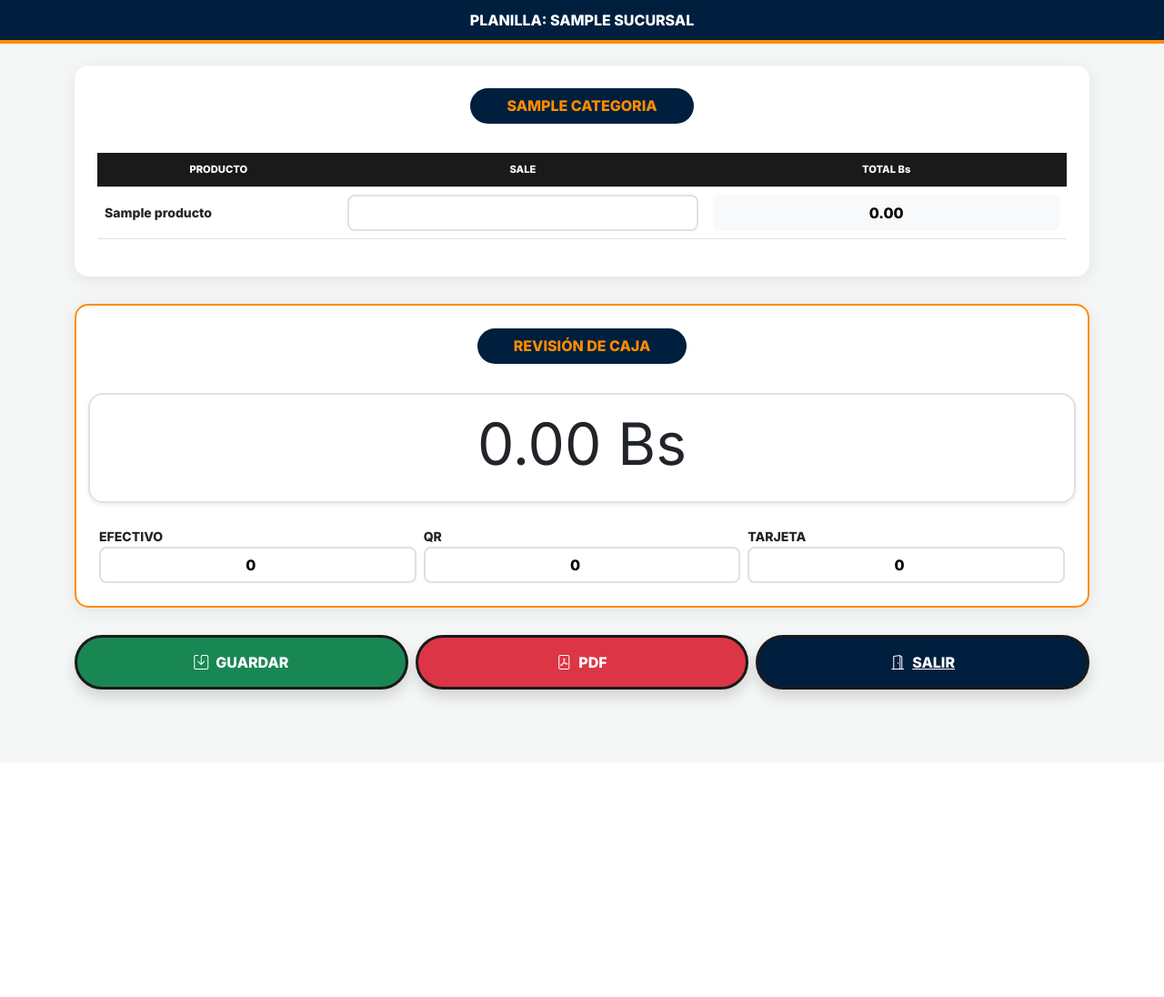
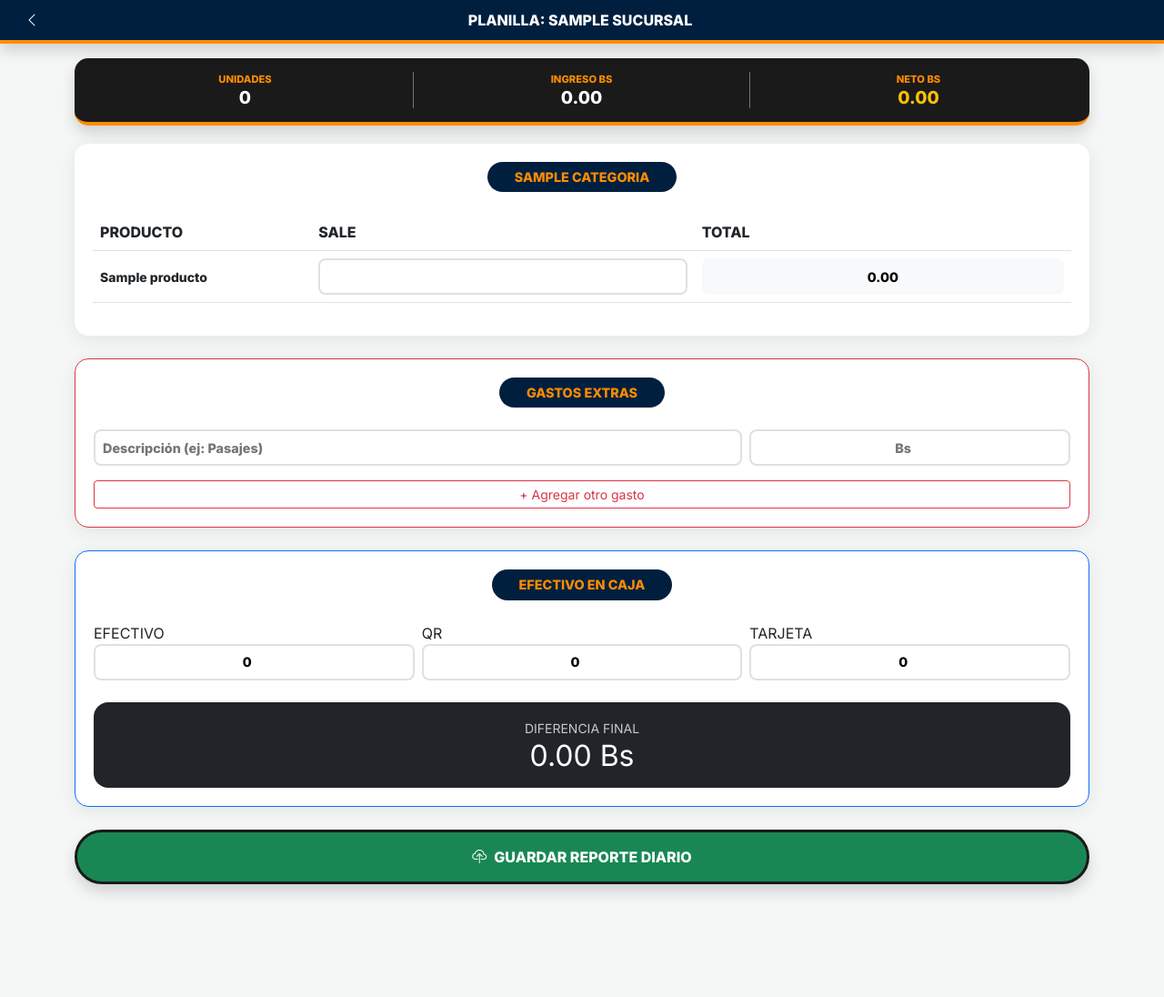
Before and after one commit to lirikoo/inventario-saltenieria, a Django app: page /productos/?sucursal_id=1 in a window 1280 px wide. Shown: the whole page at 91% size. Before the commit the page ends 778 px from the top, so only its background shows below. Run offline with Django 5.2, Linux system fonts and the light colour scheme; a user stored in the database is signed in; tables that the repository leaves empty hold one stand-in row (values such as "Sample post").

Commit message:
modificando pipipi222

```diff
--- a/inventario/templates/inventario/lista.html
+++ b/inventario/templates/inventario/lista.html
@@ -10,23 +10,64 @@
     <link rel="stylesheet" href="https://cdn.jsdelivr.net/npm/bootstrap-icons@1.11.1/font/bootstrap-icons.css">
     <style>
         :root { --naranja: #FF8C00; --azul: #001f3f; --negro: #1a1a1a; }
-        body { background-color: #f4f7f6; font-family: 'Inter', sans-serif; padding-bottom: 80px; }
+        body { background-color: #f4f7f6; font-family: 'Inter', sans-serif; padding-bottom: 100px; }
         .navbar-cardelfi { background-color: var(--azul); border-bottom: 4px solid var(--naranja); padding: 10px 15px; }
-        .seccion-card { background: white; border-radius: 15px; box-shadow: 0 4px 20px rgba(0,0,0,0.08); padding: 25px; margin-bottom: 30px; }
-        .titulo-seccion h2 { display: inline-block; background: var(--azul); color: var(--naranja); padding: 10px 40px; border-radius: 50px; font-weight: 800; font-size: 1rem; text-transform: uppercase; }
-        .header-negro th { background-color: var(--negro); color: white; text-align: center; font-size: 0.7rem; padding: 10px; }
-        .input-planilla { width: 100%; height: 40px; border: 2px solid #e0e0e0; border-radius: 8px; text-align: center; font-weight: 700; }
-        .btn-accion { font-weight: 800; padding: 15px; border-radius: 50px; border: 3px solid var(--negro); display: flex; align-items: center; justify-content: center; gap: 8px; color: white; width: 100%; cursor: pointer; transition: 0.3s; }
-        .btn-guardar { background: #198754; } .btn-pdf { background: #dc3545; } .btn-salir { background: var(--azul); }
+
+        /* BLOQUE DE TOTALES FLOTANTE */
+        .resumen-totales { background: var(--negro); color: white; border-radius: 15px; padding: 15px; margin-bottom: 20px; border-bottom: 4px solid var(--naranja); }
+        .total-item { text-align: center; }
+        .total-item span { display: block; font-size: 0.7rem; color: var(--naranja); text-transform: uppercase; font-weight: 800; }
+        .total-item h3 { margin: 0; font-weight: 800; font-size: 1.2rem; }
+
+        .seccion-card { background: white; border-radius: 15px; box-shadow: 0 4px 20px rgba(0,0,0,0.08); padding: 20px; margin-bottom: 25px; }
+        .titulo-seccion h2 { display: inline-block; background: var(--azul); color: var(--naranja); padding: 8px 30px; border-radius: 50px; font-weight: 800; font-size: 0.9rem; text-transform: uppercase; }
+
+        /* DISEÑO DE TARJETAS PARA CELULAR (Evita el efecto "pegado") */
+        @media (max-width: 768px) {
+            .tabla-escritorio { display: none; } /* Ocultamos la tabla en celular */
+            .card-producto-movil { border-bottom: 1px solid #eee; padding: 15px 0; }
+            .card-producto-movil:last-child { border-bottom: none; }
+            .grid-inputs { display: grid; grid-template-columns: repeat(3, 1fr); gap: 8px; margin-top: 10px; }
+            .input-label { font-size: 0.6rem; font-weight: 800; color: #666; display: block; text-align: center; margin-bottom: 2px; }
+        }
+        @media (min-width: 769px) {
+            .vista-movil { display: none; } /* Ocultamos tarjetas en PC */
+        }
+
+        .input-planilla { width: 100%; height: 40px; border: 2px solid #e0e0e0; border-radius: 8px; text-align: center; font-weight: 700; font-size: 0.9rem; }
+        .input-planilla:focus { border-color: var(--naranja); outline: none; }
+        .btn-accion { font-weight: 800; padding: 15px; border-radius: 50px; border: 3px solid var(--negro); display: flex; align-items: center; justify-content: center; gap: 8px; color: white; width: 100%; transition: 0.3s; }
+        .btn-guardar { background: #198754; }
     </style>
 </head>
 <body>
 
-<nav class="navbar navbar-cardelfi sticky-top">
-    <div class="container-fluid"><span class="text-white fw-bold mx-auto">PLANILLA: {{ sucursal_activa.nombre|upper }}</span></div>
+<nav class="navbar navbar-cardelfi sticky-top shadow">
+    <div class="container-fluid d-flex justify-content-between">
+        <a href="{% url 'seleccion_sucursal' %}" class="text-white"><i class="bi bi-chevron-left"></i></a>
+        <span class="text-white fw-bold">PLANILLA: {{ sucursal_activa.nombre|upper }}</span>
+        <div style="width: 20px;"></div>
+    </div>
 </nav>
 
-<div class="container mt-4">
+<div class="container mt-3">
+    <div class="resumen-totales shadow">
+        <div class="row">
+            <div class="total-item col-4 border-end border-secondary">
+                <span>Unidades</span>
+                <h3 id="resumen-cant">0</h3>
+            </div>
+            <div class="total-item col-4 border-end border-secondary">
+                <span>Ingreso Bs</span>
+                <h3 id="resumen-ingreso">0.00</h3>
+            </div>
+            <div class="total-item col-4">
+                <span>Neto Bs</span>
+                <h3 id="resumen-neto" class="text-warning">0.00</h3>
+            </div>
+        </div>
+    </div>
+
     <form id="formPlanilla">
         {% csrf_token %}
         <input type="hidden" name="sucursal_id" value="{{ sucursal_activa.id }}">
@@ -34,16 +75,17 @@
         {% regroup productos by categoria as categoria_list %}
         {% for categoria in categoria_list %}
             <div class="seccion-card">
-                <div class="text-center mb-4"><div class="titulo-seccion"><h2>{{ categoria.grouper.nombre }}</h2></div></div>
-                <div class="table-responsive">
+                <div class="text-center mb-3"><div class="titulo-seccion"><h2>{{ categoria.grouper.nombre }}</h2></div></div>
+
+                <div class="table-responsive tabla-escritorio">
                     <table class="table align-middle">
-                        <thead>
-                            <tr class="header-negro">
-                                <th style="width: 25%;">PRODUCTO</th>
+                        <thead class="header-negro">
+                            <tr>
+                                <th>PRODUCTO</th>
                                 {% if "SALTE" in categoria.grouper.nombre|upper %}
-                                    <th>PROD</th><th>ENT</th><th>BAJA</th><th style="width: 25%;">TRASPASO</th>
+                                    <th>PROD</th><th>ENT</th><th>BAJA</th><th>TRASPASO</th>
                                 {% endif %}
-                                <th>SALE</th><th>TOTAL Bs</th>
+                                <th>SALE</th><th>TOTAL</th>
                             </tr>
                         </thead>
                         <tbody>
@@ -56,8 +98,8 @@
                                     <td><input type="number" name="b_{{p.id}}" class="input-planilla"></td>
                                     <td>
                                         <div class="d-flex gap-1">
-                                            <input type="number" name="t_cant_{{p.id}}" class="input-planilla" style="width: 50%" placeholder="#">
-                                            <select name="t_suc_{{p.id}}" class="form-select small">
+                                            <input type="number" name="t_cant_{{p.id}}" class="input-planilla w-50" placeholder="#">
+                                            <select name="t_suc_{{p.id}}" class="form-select form-select-sm">
                                                 <option value="">Dest</option>
                                                 <option value="CAL">CAL</option>
                                                 <option value="MEN">MEN</option>
@@ -73,72 +115,109 @@
                         </tbody>
                     </table>
                 </div>
+
+                <div class="vista-movil">
+                    {% for p in categoria.list %}
+                    <div class="card-producto-movil fila-producto">
+                        <div class="d-flex justify-content-between align-items-center">
+                            <span class="fw-800 text-uppercase" style="font-size: 0.85rem;">{{ p.nombre }}</span>
+                            <span class="badge bg-secondary">Bs {{ p.precio_unitario }}</span>
+                        </div>
+                        <div class="grid-inputs">
+                            {% if "SALTE" in categoria.grouper.nombre|upper %}
+                                <div><span class="input-label">PROD</span><input type="number" name="p_{{p.id}}" class="input-planilla"></div>
+                                <div><span class="input-label">ENT</span><input type="number" name="e_{{p.id}}" class="input-planilla"></div>
+                                <div><span class="input-label">TRAS</span><input type="number" name="t_cant_{{p.id}}" class="input-planilla" placeholder="#"></div>
+                            {% endif %}
+                            <div><span class="input-label">SALE</span><input type="number" name="s_{{p.id}}" class="input-planilla val-venta" data-precio="{{ p.precio_unitario }}" oninput="calcularTodo()"></div>
+                            <div style="grid-column: span 2;"><span class="input-label">SUBTOTAL BS</span><input type="text" class="input-planilla subtotal-prod border-0 bg-light" readonly value="0.00"></div>
+                        </div>
+                    </div>
+                    {% endfor %}
+                </div>
             </div>
         {% endfor %}
 
-        <div class="seccion-card" style="border: 2px solid var(--naranja);">
-            <div class="text-center mb-4"><div class="titulo-seccion"><h2>REVISIÓN DE CAJA</h2></div></div>
-            <div class="row text-center mb-4">
-                <div class="col-12 p-3 rounded-4 border border-2 shadow-sm">
-                    <h1 id="diferencia-final" class="display-3 fw-800">0.00 Bs</h1>
-                    <p id="label-estado" class="fw-bold h4"></p>
+        <div class="seccion-card border border-danger">
+            <div class="text-center mb-3"><div class="titulo-seccion"><h2>Gastos Extras</h2></div></div>
+            <div id="contenedor-gastos">
+                <div class="row g-2 mb-2 fila-gasto">
+                    <div class="col-8"><input type="text" name="gasto_desc[]" class="input-planilla text-start px-2" placeholder="Descripción (ej: Pasajes)" oninput="calcularTodo()"></div>
+                    <div class="col-4"><input type="number" name="gasto_monto[]" class="input-planilla val-gasto" placeholder="Bs" oninput="calcularTodo()"></div>
                 </div>
             </div>
+            <button type="button" class="btn btn-sm btn-outline-danger w-100 mt-2" onclick="agregarGasto()">+ Agregar otro gasto</button>
+        </div>
+
+        <div class="seccion-card border border-primary">
+            <div class="text-center mb-3"><div class="titulo-seccion"><h2>Efectivo en Caja</h2></div></div>
             <div class="row g-2">
-                <div class="col-4"><label class="small fw-bold">EFECTIVO</label><input type="number" name="caja_efectivo" id="efectivo" class="input-planilla" oninput="calcularTodo()" value="0"></div>
-                <div class="col-4"><label class="small fw-bold">QR</label><input type="number" name="caja_qr" id="qr" class="input-planilla" oninput="calcularTodo()" value="0"></div>
-                <div class="col-4"><label class="small fw-bold">TARJETA</label><input type="number" name="caja_tarjeta" id="tarjetero" class="input-planilla" oninput="calcularTodo()" value="0"></div>
+                <div class="col-4"><label class="input-label">EFECTIVO</label><input type="number" id="efectivo" class="input-planilla" oninput="calcularTodo()" value="0"></div>
+                <div class="col-4"><label class="input-label">QR</label><input type="number" id="qr" class="input-planilla" oninput="calcularTodo()" value="0"></div>
+                <div class="col-4"><label class="input-label">TARJETA</label><input type="number" id="tarjetero" class="input-planilla" oninput="calcularTodo()" value="0"></div>
+            </div>
+            <div class="mt-4 p-3 rounded-4 bg-dark text-white text-center">
+                <span class="small opacity-75">DIFERENCIA FINAL</span>
+                <h2 id="diferencia-final" class="fw-800 mb-0">0.00 Bs</h2>
             </div>
         </div>
 
-        <div id="msj-exito" class="alert alert-success d-none text-center fw-bold shadow-sm mb-3" style="border-radius: 50px;">
-            <i class="bi bi-check-circle-fill"></i> ¡DATOS REGISTRADOS CORRECTAMENTE EN MYSQL!
-        </div>
-
-        <div class="row g-2">
-            <div class="col-4"><button type="button" onclick="guardarPlanilla()" class="btn-accion btn-guardar shadow"><i class="bi bi-save"></i> GUARDAR</button></div>
-            <div class="col-4"><button type="button" onclick="descargarPDF()" class="btn-accion btn-pdf shadow"><i class="bi bi-file-pdf"></i> PDF</button></div>
-            <div class="col-4"><a href="{% url 'seleccion_sucursal' %}" class="btn-accion btn-salir shadow"><i class="bi bi-door-open"></i> SALIR</a></div>
-        </div>
+        <button type="button" onclick="guardarPlanilla()" class="btn-accion btn-guardar shadow mb-4"><i class="bi bi-cloud-upload"></i> GUARDAR REPORTE DIARIO</button>
     </form>
 </div>
 
 <script>
-let lastCajaId = null;
+function agregarGasto() {
+    const div = document.createElement('div');
+    div.className = 'row g-2 mb-2 fila-gasto';
+    div.innerHTML = `
+        <div class="col-8"><input type="text" name="gasto_desc[]" class="input-planilla text-start px-2" placeholder="Descripción"></div>
+        <div class="col-4"><input type="number" name="gasto_monto[]" class="input-planilla val-gasto" placeholder="Bs" oninput="calcularTodo()"></div>
+    `;
+    document.getElementById('contenedor-gastos').appendChild(div);
+}
 
 function calcularTodo() {
-    let granTotal = 0;
+    let totalVentaUnidades = 0;
+    let totalDineroVenta = 0;
+    let totalGastos = 0;
+
+    // Calcular Ventas por producto
     document.querySelectorAll('.fila-producto').forEach(f => {
-        let v = f.querySelector('.val-venta');
-        let sub = (parseFloat(v.dataset.precio) * (parseInt(v.value) || 0));
-        f.querySelector('.subtotal-prod').value = sub.toFixed(2);
-        granTotal += sub;
-    });
-    let real = (parseFloat(document.getElementById('efectivo').value) || 0) +
-               (parseFloat(document.getElementById('qr').value) || 0) +
-               (parseFloat(document.getElementById('tarjetero').value) || 0);
-    let d = real - granTotal;
-    document.getElementById('diferencia-final').innerText = Math.abs(d).toFixed(2) + " Bs";
-    document.getElementById('diferencia-final').style.color = (Math.abs(d) < 0.1) ? "green" : (d > 0 ? "blue" : "red");
-}
+        let inputVenta = f.querySelector('.val-venta');
+        if (inputVenta) {
+            let cant = parseInt(inputVenta.value) || 0;
+            let precio = parseFloat(inputVenta.dataset.precio) || 0;
+            let sub = cant * precio;
 
-function guardarPlanilla() {
-    fetch("{% url 'guardar_registro' %}", {
-        method: "POST",
-        body: new FormData(document.getElementById('formPlanilla')),
-        headers: { "X-CSRFToken": "{{ csrf_token }}" }
-    })
-    .then(r => r.json()).then(data => {
-        if(data.status === 'success') {
-            lastCajaId = data.caja_id;
-            document.getElementById('msj-exito').classList.remove('d-none');
+            // Sincronizar subtotal en la fila
+            f.querySelectorAll('.subtotal-prod').forEach(el => el.value = sub.toFixed(2));
+
+            totalVentaUnidades += cant;
+            totalDineroVenta += sub;
         }
     });
-}
 
-function descargarPDF() {
-    if(!lastCajaId) { alert("⚠️ Primero debes darle a GUARDAR."); return; }
-    window.open("{% url 'descargar_pdf' %}?caja_id=" + lastCajaId, "_blank");
+    // Calcular Gastos
+    document.querySelectorAll('.val-gasto').forEach(g => {
+        totalGastos += parseFloat(g.value) || 0;
+    });
+
+    // Calcular Totales de Caja (Lo real)
+    let efectivoReal = (parseFloat(document.getElementById('efectivo').value) || 0) +
+                       (parseFloat(document.getElementById('qr').value) || 0) +
+                       (parseFloat(document.getElementById('tarjetero').value) || 0);
+
+    // Actualizar Bloque Superior
+    document.getElementById('resumen-cant').innerText = totalVentaUnidades;
+    document.getElementById('resumen-ingreso').innerText = totalDineroVenta.toFixed(2);
+    document.getElementById('resumen-neto').innerText = (totalDineroVenta - totalGastos).toFixed(2);
+
+    // Diferencia Final (Lo que falta o sobra)
+    let diferencia = efectivoReal - (totalDineroVenta - totalGastos);
+    const difEl = document.getElementById('diferencia-final');
+    difEl.innerText = diferencia.toFixed(2) + " Bs";
+    difEl.className = (Math.abs(diferencia) < 0.1) ? "text-success fw-800" : (diferencia > 0 ? "text-info fw-800" : "text-danger fw-800");
 }
 </script>
 </body>
```
Also changed, not shown: inventario/migrations/0002_gastoextra_ventasalteña.py (added), inventario/migrations/0003_ventasalteña_baja_ventasalteña_entrada_and_more.py (added), inventario/migrations/0004_alter_ventasalteña_traspaso.py (added), inventario/migrations/0005_remove_ventasalteña_baja_remove_ventasalteña_entrada_and_more.py (added), inventario/migrations/0006_alter_gastoextra_descripcion_alter_gastoextra_monto.py (added).
